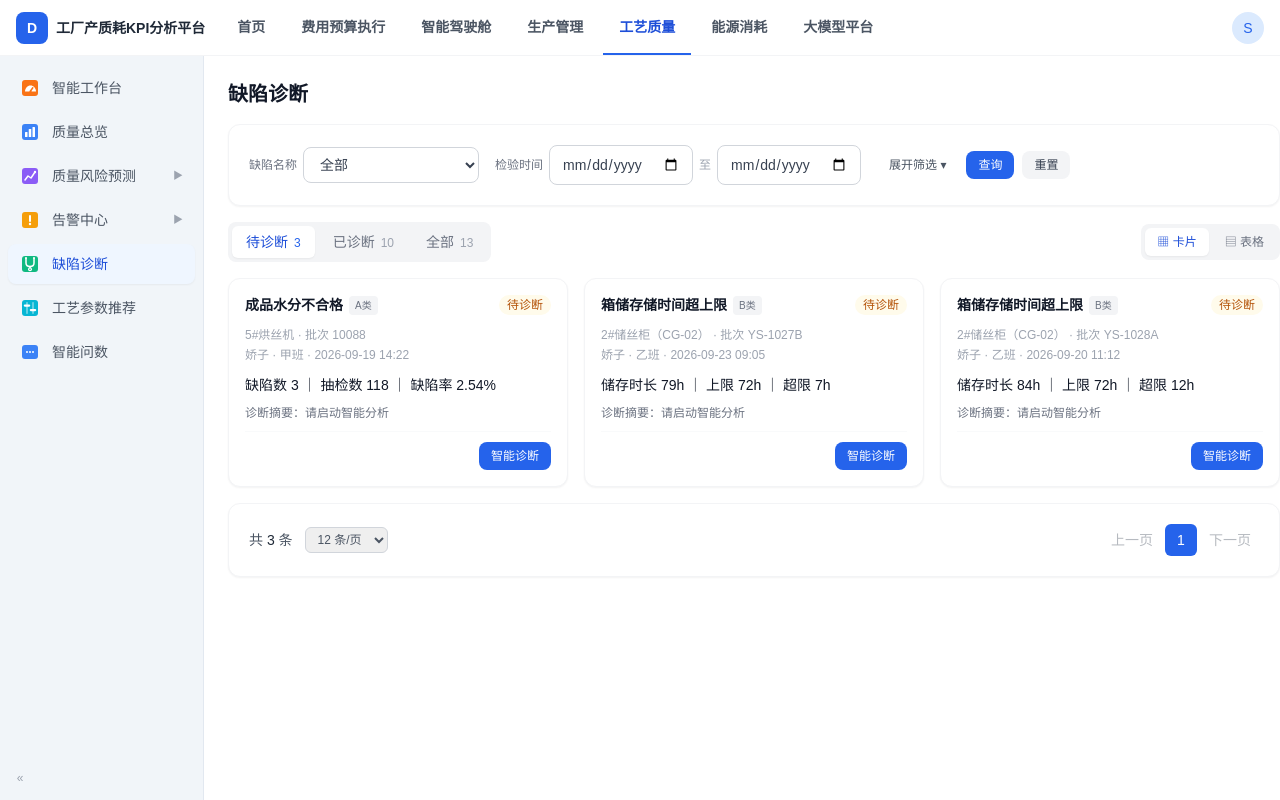
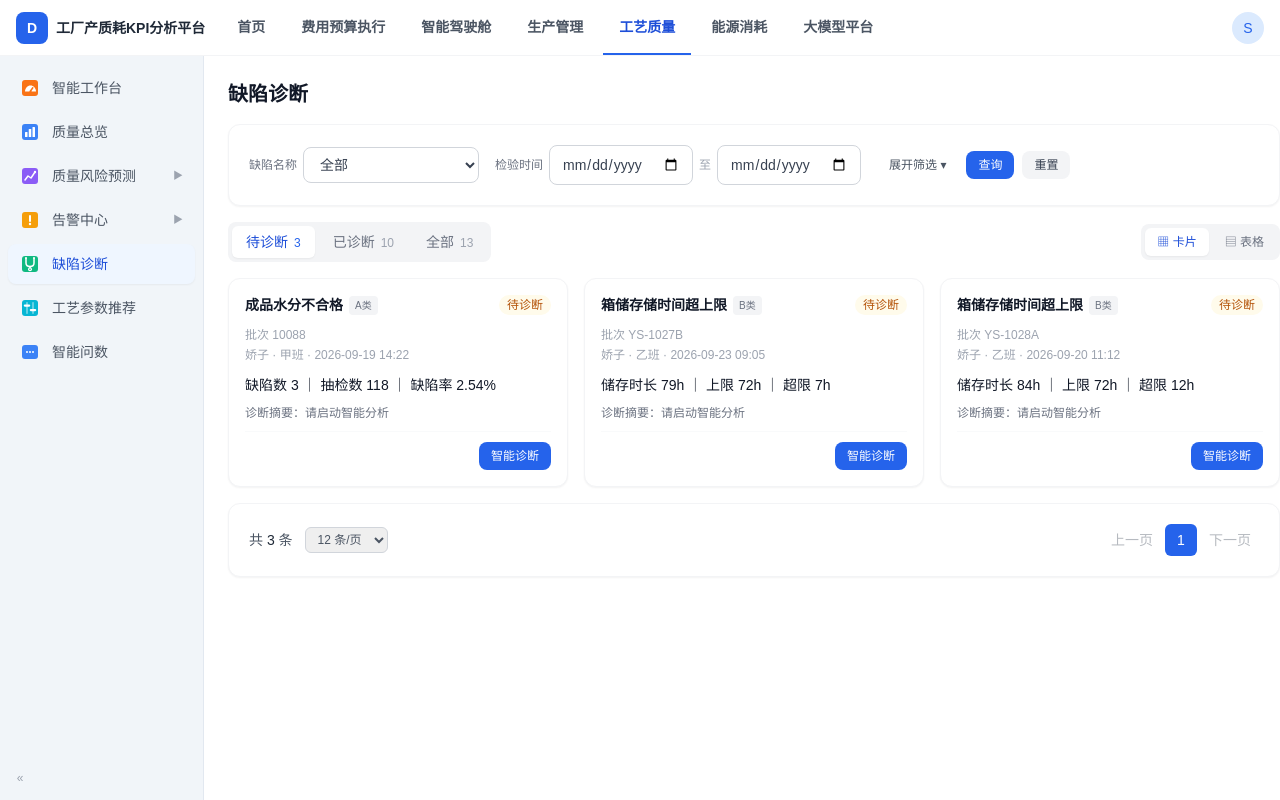
Before and after one commit to Sutattee/Data-Analysis-Platform, a Next.js app: page /quality/diagnosis/defect in a window 1280 px wide. Built offline with nearby package versions, Linux system fonts and the light colour scheme; sample sign-in values are in the browser's storage.

Commit message:
feat(quality): drop machine info from defect cards and detail

```diff
--- a/src/components/quality-diagnosis/DiagnosisDetailView.tsx
+++ b/src/components/quality-diagnosis/DiagnosisDetailView.tsx
@@ -85,15 +85,9 @@ export function DiagnosisDetailView() {
         {judgeBadgeOf(task)}
       </div>
 
-      {/* 紧凑摘要：基础信息单行（机台/箱储对象 · 批次 · 牌号 · 班组 · 检验时间 · 缺陷类别 · 工序）+ 浅蓝条异常表现 */}
+      {/* 紧凑摘要：基础信息单行（批次 · 牌号 · 班组 · 检验时间 · 缺陷类别 · 工序，不含机台/箱储对象）+ 浅蓝条异常表现 */}
       <div className="rounded-xl border border-gray-100 bg-white p-5 shadow-sm">
         <div className="flex flex-wrap items-baseline gap-x-6 gap-y-1 text-xs text-gray-400">
-          <span>
-            {isStorage ? "箱储对象" : "机台"}{" "}
-            <span className="text-gray-500">
-              {isStorage ? `${task.storage!.object}（${task.storage!.objectCode}）` : task.occurrence.machine}
-            </span>
-          </span>
           <span>
             批次 <span className="text-gray-500">{isStorage ? task.storage!.batch : task.occurrence.batch}</span>
           </span>
--- a/src/components/quality-diagnosis/DiagnosisTaskCard.tsx
+++ b/src/components/quality-diagnosis/DiagnosisTaskCard.tsx
@@ -21,7 +21,7 @@ export function judgeBadgeOf(t: DiagTask) {
 
 const num = (n: number) => n.toLocaleString("en-US");
 
-// 任务卡片（紧凑）：标题+处理状态 → 对象/批次、牌号/班组/时间（灰色小字）→ 异常表现（黑色常规）
+// 任务卡片（紧凑）：标题+处理状态 → 批次、牌号/班组/时间（灰色小字，不含机台/箱储对象）→ 异常表现（黑色常规）
 // → 诊断摘要（一行截断）→ 单主按钮；卡片其他区域无跳转
 export function DiagnosisTaskCard({ task, onOpen }: { task: DiagTask; onOpen: (t: DiagTask) => void }) {
   const rate = defectRateOf(task);
@@ -44,12 +44,10 @@ export function DiagnosisTaskCard({ task, onOpen }: { task: DiagTask; onOpen: (t
         {judgeBadgeOf(task)}
       </div>
 
-      {/* 对象信息：灰色小字两行 */}
+      {/* 批次/牌号信息：灰色小字两行（机台/箱储对象不展示） */}
       <div className="text-xs leading-5 text-gray-400">
         <div className="truncate">
-          {isStorage ? `${task.storage!.object}（${task.storage!.objectCode}）` : task.occurrence.machine}
-          {" · 批次 "}
-          {isStorage ? task.storage!.batch : task.occurrence.batch}
+          批次 {isStorage ? task.storage!.batch : task.occurrence.batch}
         </div>
         <div className="truncate">
           {task.occurrence.brand} · {task.occurrence.shift} · {task.occurrence.date} {task.occurrence.time}
--- a/src/components/quality-workbench/DefectPanel.tsx
+++ b/src/components/quality-workbench/DefectPanel.tsx
@@ -45,9 +45,7 @@ export function DefectPanel({
                   </span>
                 )}
               </h3>
-              <div className="qw-defect-context">
-                {d.machine} · 批次 {d.batch}
-              </div>
+              <div className="qw-defect-context">批次 {d.batch}</div>
               <div className="qw-defect-context">
                 {d.brand} · {d.shift} · {d.date} {d.time}
               </div>
--- a/src/lib/mock-data/quality-workbench.ts
+++ b/src/lib/mock-data/quality-workbench.ts
@@ -170,7 +170,6 @@ export function sortAlarms(alarms: WorkbenchAlarm[], key: AlarmSortKey): Workben
 export interface WorkbenchDefect {
   taskId: string;
   name: string;
-  machine: string;
   batch: string;
   brand: string;
   shift: string;
@@ -197,8 +196,7 @@ function buildDefects(): WorkbenchDefect[] {
       return {
         taskId: t.id,
         name: t.occurrence.name,
-        // 箱储任务对象/批次以 MES 为准（与缺陷诊断页同口径：1#储丝柜（CG-01）· YS-xxxx）
-        machine: t.storage ? `${t.storage.object}（${t.storage.objectCode}）` : t.occurrence.machine,
+        // 箱储任务批次以 MES 为准（YS-xxxx，与缺陷诊断页同口径）
         batch: t.storage ? t.storage.batch : t.occurrence.batch,
         brand: t.occurrence.brand,
         shift: t.occurrence.shift,
```
